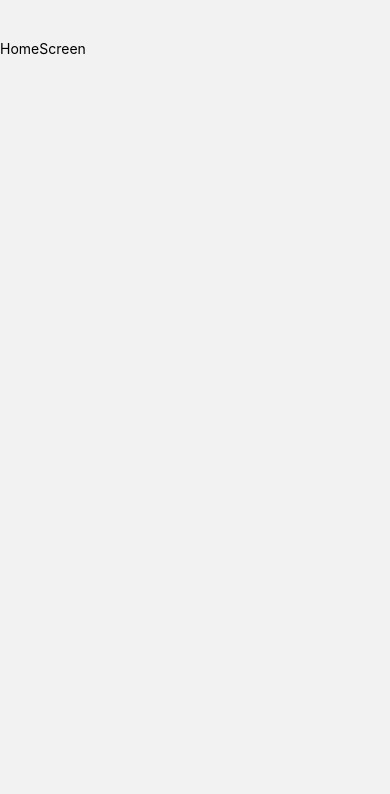
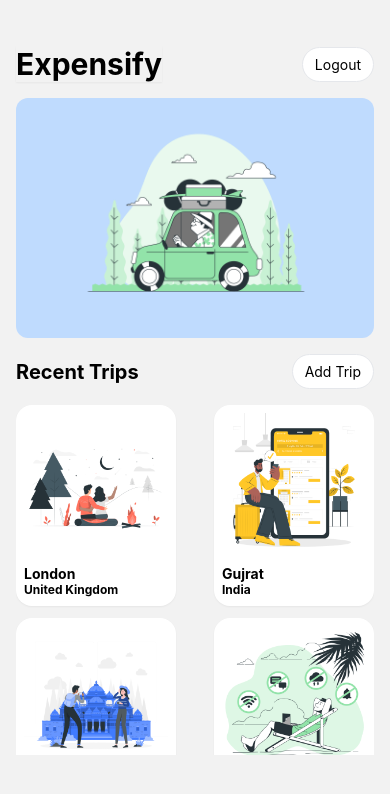
Before and after one commit to ANSH127/SmartTrip, a React Native app: screen /Home in a window 390 px wide. Shown: the top 794 px of the page. Built offline with nearby package versions, Linux system fonts and the light colour scheme.

Commit message:
designing homepage

```diff
--- a/screens/HomeScreen.js
+++ b/screens/HomeScreen.js
@@ -1,12 +1,96 @@
-import { View, Text } from 'react-native'
+import { View, Text, TouchableOpacity, Image, FlatList } from 'react-native'
 import React from 'react'
+import ScreenWrapper from '../components/screenWrapper'
+import { colors } from '../theme'
+import randomImage from '../assets/images/randomImage'
+
+
+const items = [
+  {
+    id: 1,
+    place: 'London',
+    country: 'United Kingdom',
+  },
+  {
+    id: 2,
+    place: 'Gujrat',
+    country: 'India',
+  },
+  {
+    id: 3,
+    place: 'New York',
+    country: 'United States',
+  },
+  {
+    id: 4,
+    place: 'Paris',
+    country: 'France',
+  },
+  {
+    id: 5,
+    place: 'London',
+    country: 'United Kingdom',
+  },
+  {
+    id: 6,
+    place: 'Paris',
+    country: 'France',
+  },
+  {
+    id: 7,
+    place: 'London',
+    country: 'United Kingdom',
+  },
+
+]
 
 export default function HomeScreen() {
   return (
-    <View  className='mt-10'>
-      <Text>HomeScreen</Text>
+    <ScreenWrapper className='flex-1'>
+      <View className="flex-row justify-between items-center p-4">
+        <Text className={`${colors.heading} font-bold text-3xl shadow-sm`} >Expensify</Text>
+        <TouchableOpacity className='p-2 px-3 bg-white border border-gray-200 rounded-full' >
+          <Text className={colors.heading} >Logout</Text>
+        </TouchableOpacity>
+
+      </View>
+      <View className='flex-row justify-center items-center bg-blue-200 rounded-xl mx-4 mb-4 ' >
+        <Image source={require('../assets/images/banner.png')} className="w-60 h-60" />
+      </View>
+      <View className='px-4 space-y-4'>
+        <View className="flex-row justify-between items-center">
+          <Text className={`${colors.heading} font-bold text-xl`} >Recent Trips</Text>
+          <TouchableOpacity className='p-2 px-3 bg-white border border-gray-200 rounded-full' >
+            <Text className={colors.heading} >Add Trip</Text>
+          </TouchableOpacity>
+        </View>
+        <View style={{height:350}}>
+          <FlatList
+            data={items}
+            numColumns={2}
+            keyExtractor={item => item.id}
+            // showsVerticalScrollIndicator={false}
+            columnWrapperStyle={{ justifyContent: 'space-between' }}
+
+            renderItem={({ item }) => {
+              return (
+                <TouchableOpacity className="bg-white p-2 rounded-2xl mb-3 shadow-sm" >
+                  <View>
+                    <Image source={randomImage()} className="w-36 h-36 mb-2 " />
+                    <Text className={`${colors.heading} font-bold `} >{item.place}</Text>
+                    <Text className={`${colors.heading} font-bold text-xs `}>{item.country}</Text>
+                  </View>
+                </TouchableOpacity>
+              )
+
+            }}
 
 
-    </View>
+
+
+          />
+        </View>
+      </View>
+    </ScreenWrapper>
   )
 }
--- /dev/null
+++ b/theme/index.js
@@ -0,0 +1,4 @@
+export const colors = {
+    heading: 'text-gray-700',
+    button: '#50C878'
+}
```
